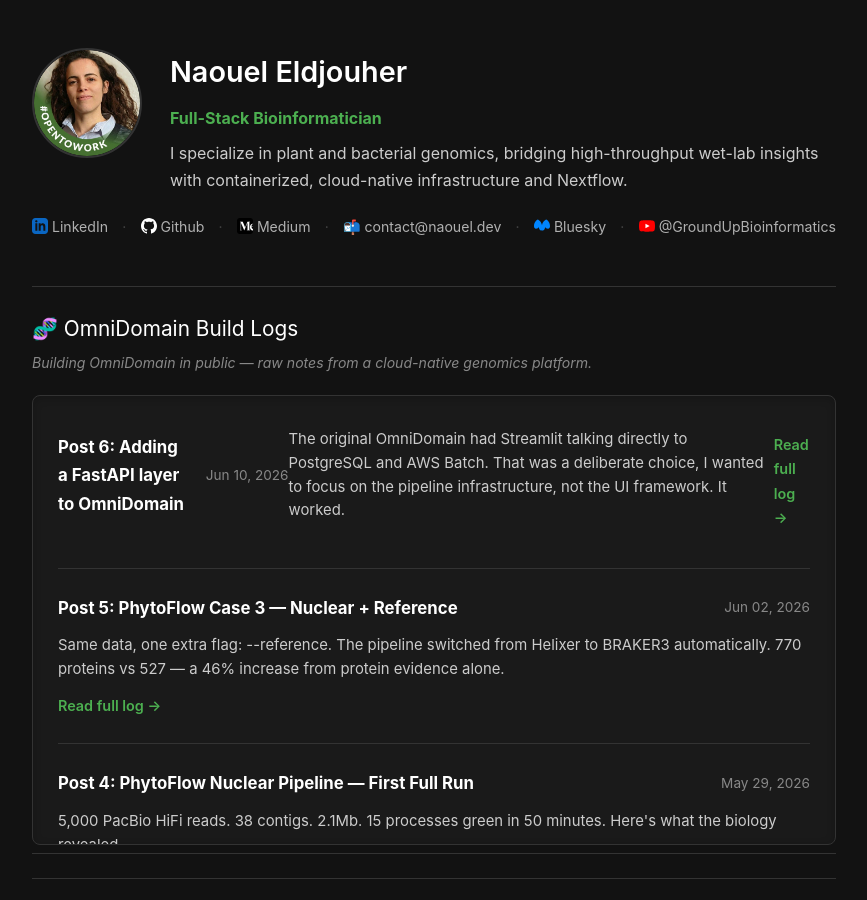
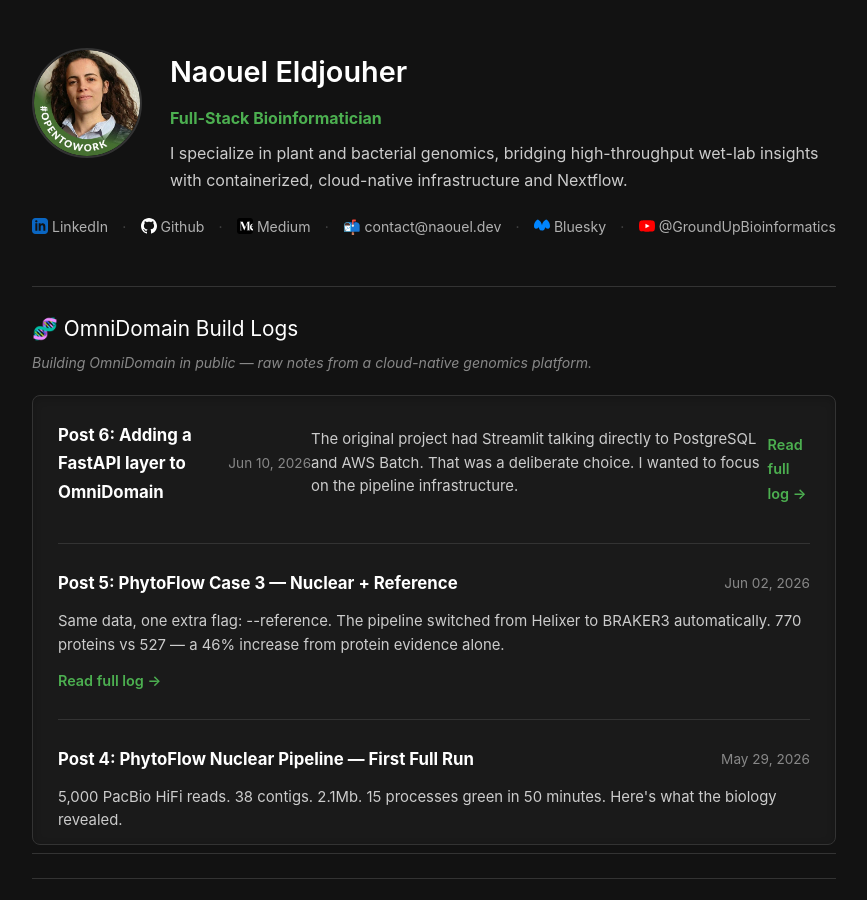
Before and after one commit to NaouelEldjouher/NaouelEldjouher.github.io, a Jekyll site: the page built from index.html, in a window 1280 px wide and 900 px high. Shown: the whole window, without its empty margins (206-1073 px from the left). Built offline with Jekyll 4.4.1, drawn with Linux system fonts in a browser that asks for light colours.

Commit message:
Update index.html

```diff
--- a/index.html
+++ b/index.html
@@ -224,7 +224,7 @@ title: Naouel Eldjouher
       <div class="feed-header">
         <span class="feed-title">Post 6: Adding a FastAPI layer to OmniDomain</span>
         <span class="feed-date">Jun 10, 2026</span>
-    <div class="feed-body">The original OmniDomain had Streamlit talking directly to PostgreSQL and AWS Batch. That was a deliberate choice, I wanted to focus on the pipeline infrastructure, not the UI framework. It worked.</div>
+    <div class="feed-body">The original project had Streamlit talking directly to PostgreSQL and AWS Batch. That was a deliberate choice. I wanted to focus on the pipeline infrastructure.</div>
       <a href="/2026-06-10-omnidomain-day-6/" class="read-more">Read full log &rarr;</a>
     </div>
       </div>
```
